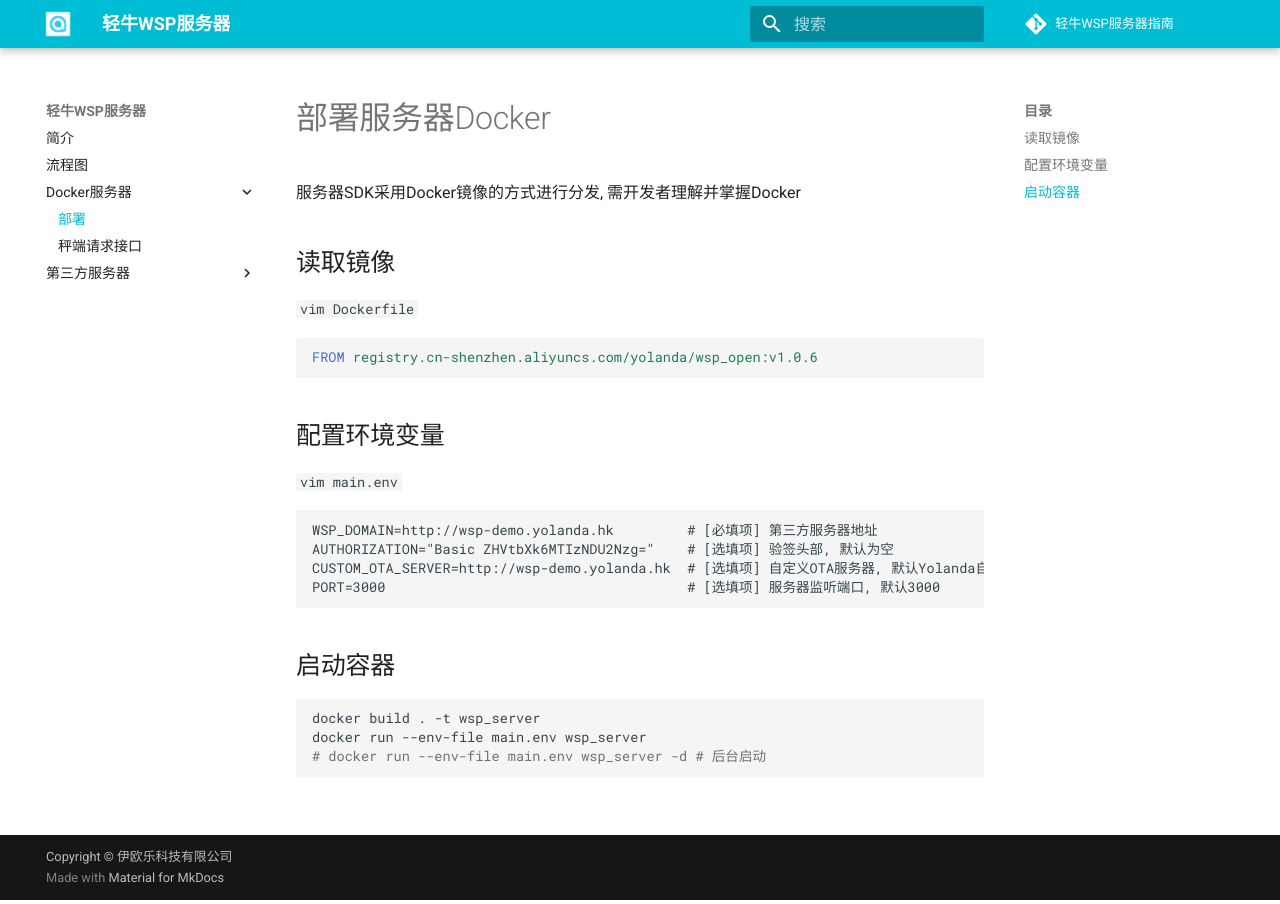
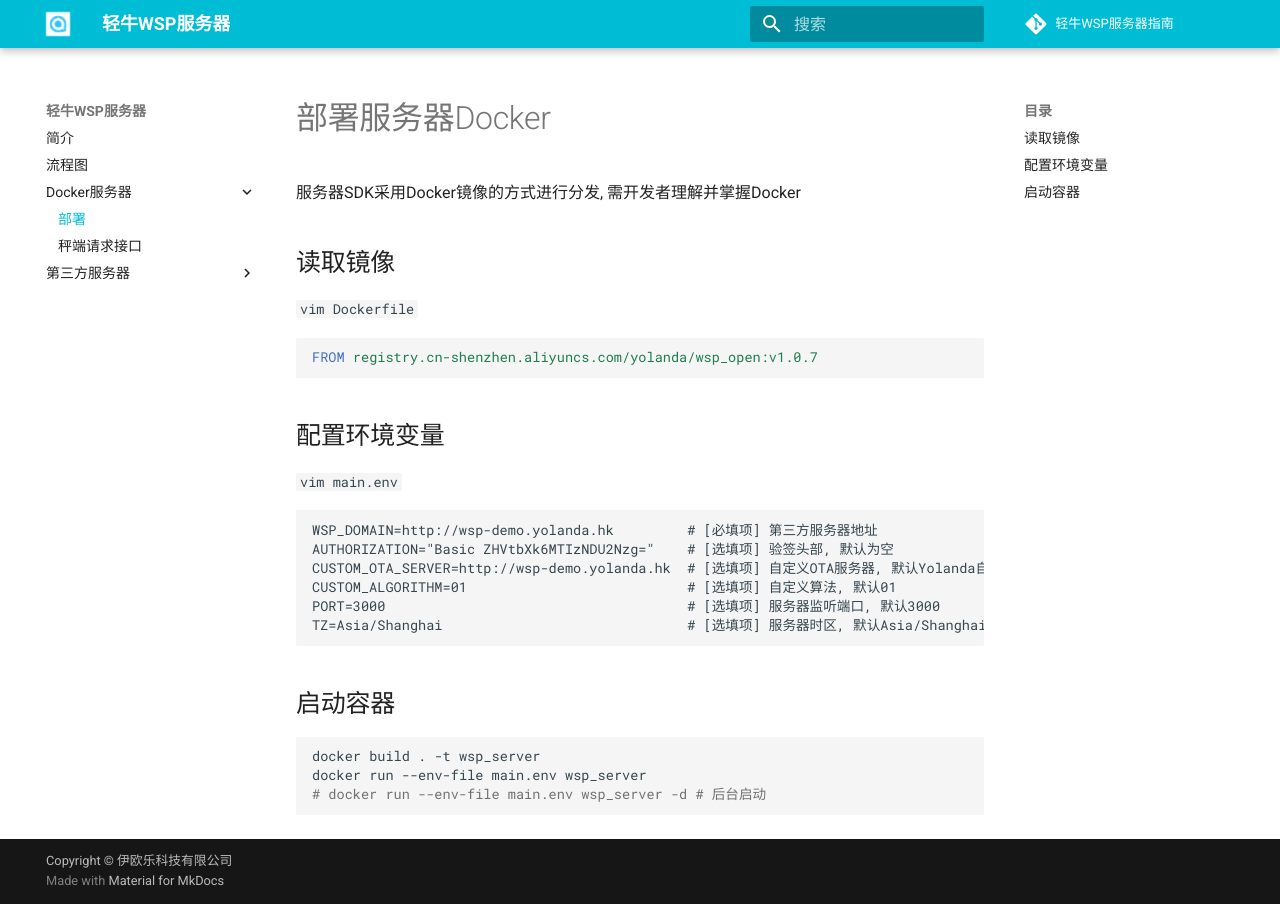
Before and after one commit to YolandaQingniu/qn_wsp_server_doc, an MkDocs documentation site: the page built from docs/docker/deploy_docker_server.md, in a window 1280 px wide. Built offline with MkDocs 1.6.1 and Material for MkDocs 9.7.7, drawn with Linux system fonts in a browser that asks for light colours; comment, search, counter and statistics services are not loaded.

Commit message:
发布1.0.7,支持设置算法,服务器时区默认为东八区时间

````diff
--- a/docs/docker/deploy_docker_server.md
+++ b/docs/docker/deploy_docker_server.md
@@ -5,7 +5,7 @@
 ## 读取镜像
 `vim Dockerfile`
 ```Dockerfile
-FROM registry.cn-shenzhen.aliyuncs.com/yolanda/wsp_open:v1.0.6
+FROM registry.cn-shenzhen.aliyuncs.com/yolanda/wsp_open:v1.0.7
 ```
 
 ## 配置环境变量
@@ -14,7 +14,9 @@
 WSP_DOMAIN=http://wsp-demo.yolanda.hk         # [必填项] 第三方服务器地址
 AUTHORIZATION="Basic ZHVtbXk6MTIzNDU2Nzg="    # [选填项] 验签头部, 默认为空
 CUSTOM_OTA_SERVER=http://wsp-demo.yolanda.hk  # [选填项] 自定义OTA服务器, 默认Yolanda自带的OTA升级
+CUSTOM_ALGORITHM=01                           # [选填项] 自定义算法, 默认01
 PORT=3000                                     # [选填项] 服务器监听端口, 默认3000
+TZ=Asia/Shanghai                              # [选填项] 服务器时区, 默认Asia/Shanghai
 ```
 
 ## 启动容器
````
Also changed, not shown: docs/index.md (+1 -1 lines).
